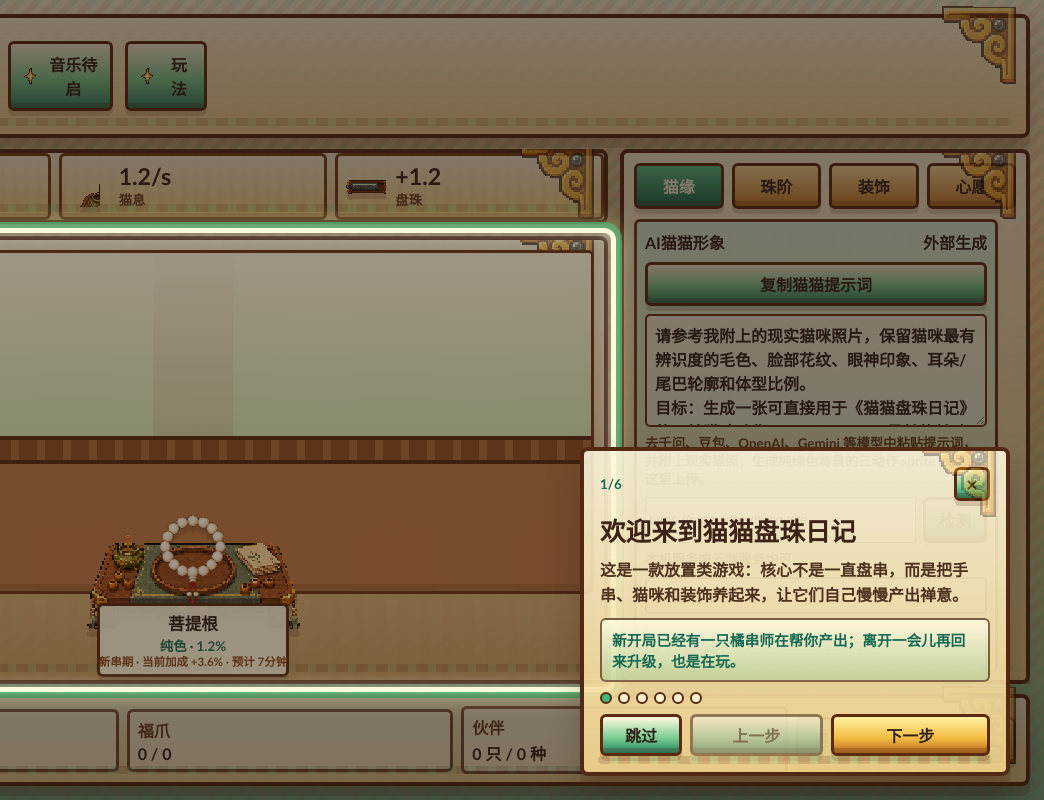
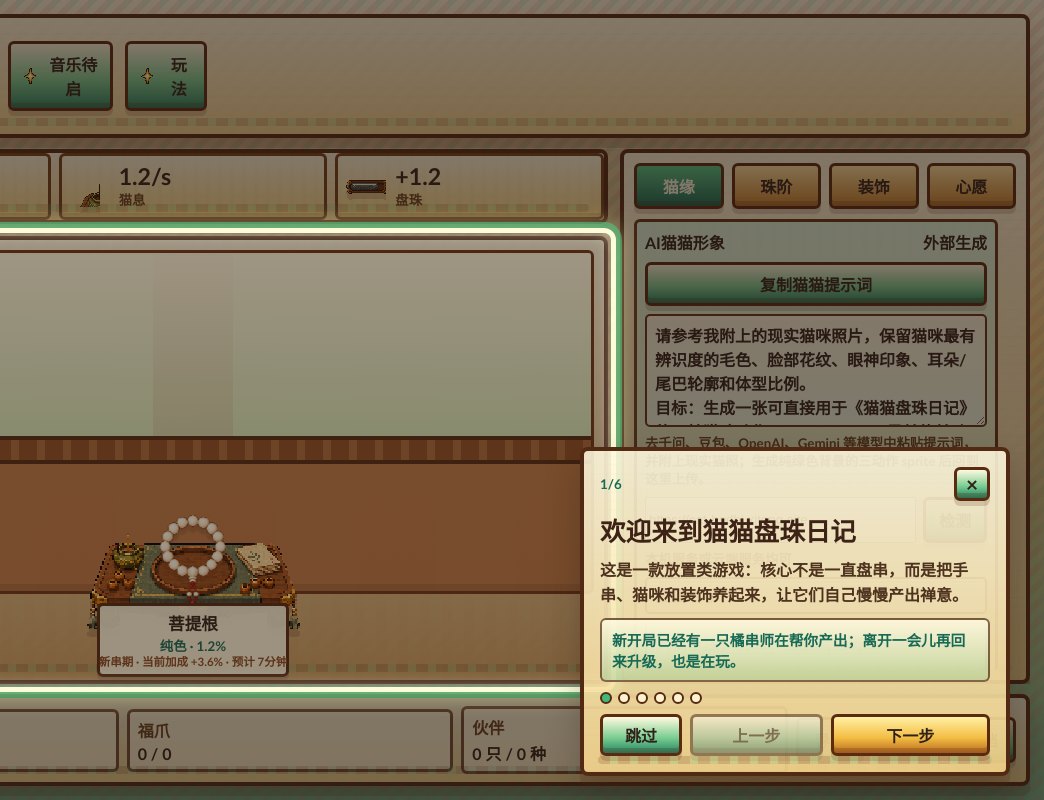
Before and after one commit to ziyuezhou1/CAT-BODHI, a website: page index.html in a window 1280 px wide. Shown: the full height of the page, 236-1280 px from the left. Drawn offline with Linux system fonts and the light colour scheme.

Commit message:
Remove panel corner UI ornament

```diff
--- a/index.html
+++ b/index.html
@@ -4,7 +4,7 @@
     <meta charset="UTF-8" />
     <meta name="viewport" content="width=device-width, initial-scale=1.0" />
     <title>猫猫盘珠日记</title>
-    <link rel="stylesheet" href="styles.css?v=14" />
+    <link rel="stylesheet" href="styles.css?v=15" />
   </head>
   <body class="theme-classic">
     <main class="game-shell">
--- a/styles.css
+++ b/styles.css
@@ -98,14 +98,7 @@ button {
 }
 
 .pixel-panel::before {
-  width: 78px;
-  height: 78px;
-  right: 8px;
-  top: -12px;
-  background-image: var(--ui-panel-corner);
-  background-size: contain;
-  background-position: center;
-  opacity: 0.7;
+  display: none;
 }
 
 .pixel-panel::after {
@@ -190,8 +183,8 @@ button {
 }
 
 .ui-emblem {
+  display: none;
   flex: 0 0 auto;
-  background-image: var(--ui-panel-corner);
   background-repeat: no-repeat;
   background-size: contain;
   background-position: center;
```
